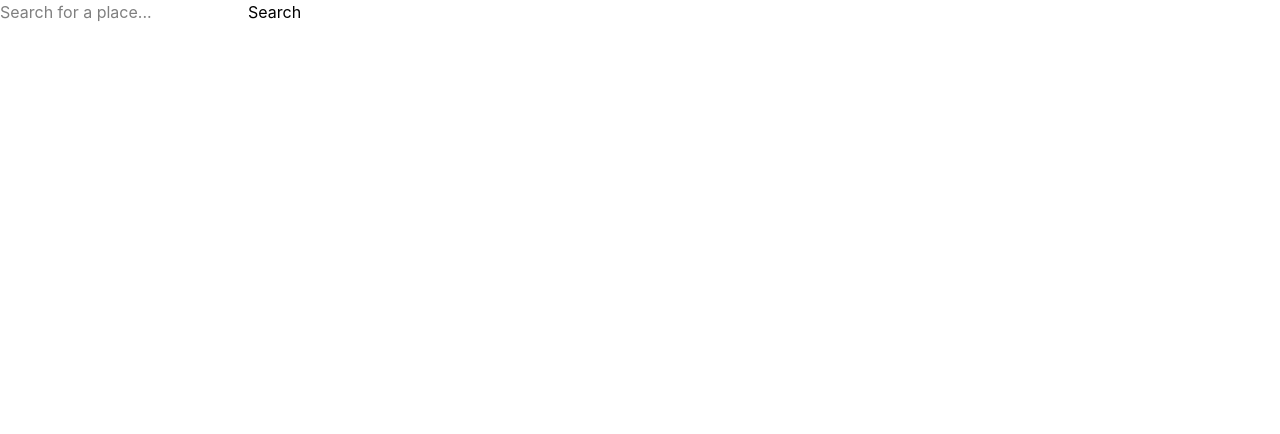
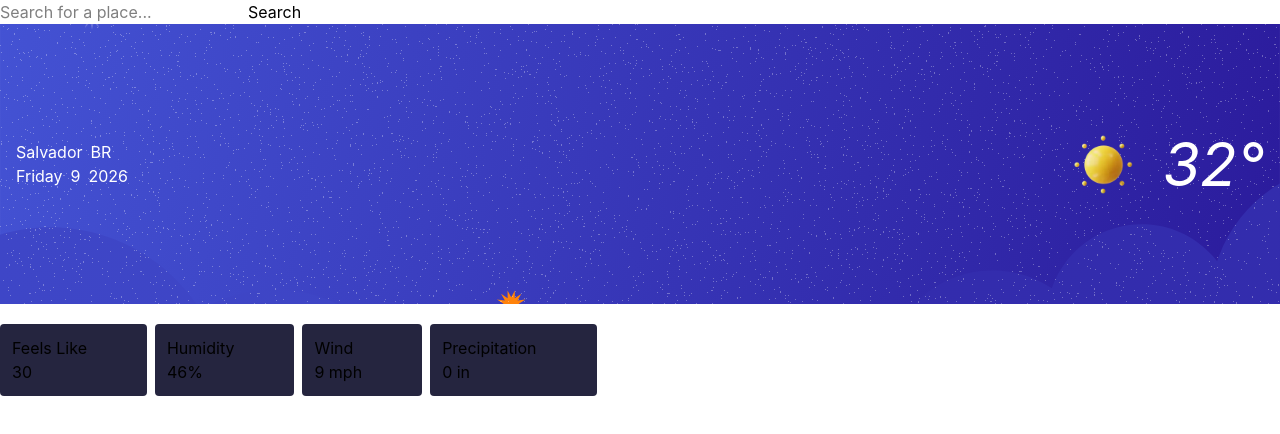
Before and after one commit to 1Helder/weather-app, a React (Vite) app: page / in a window 1280 px wide. Shown: the top 434 px of the page. Built offline with nearby package versions, Linux system fonts and the light colour scheme.

Commit message:
Criação do WeatherCard com dados provisórios

```diff
--- a/index.html
+++ b/index.html
@@ -4,7 +4,7 @@
     <meta charset="UTF-8" />
     <link rel="icon" type="image/svg+xml" href="/favicon.svg" />
     <meta name="viewport" content="width=device-width, initial-scale=1.0" />
-    <title>wheather-app</title>
+    <title>weather-app</title>
   </head>
   <body>
     <div id="root"></div>
--- a/src/App.jsx
+++ b/src/App.jsx
@@ -1,15 +1,31 @@
-import SearchBar from "./components/SearchBar"
-
+import SearchBar from "./components/SearchBar";
+import WeatherCard from "./components/WeatherCard";
 
 function App() {
+  const arrowFunction = (city) => {
+    console.log(city);
+  };
 
   return (
     // <div className="bg-blue-600 text-white">
     //   tailwind funcionando
     // </div>
-
-    <SearchBar/>
-  )
+    <div>
+      <SearchBar onSearch={arrowFunction} />
+      <WeatherCard
+        city="Salvador"
+        country="BR"
+        weather="32°"
+        weekDay="Friday"
+        monthDay={9}
+        year={2026}
+        feelsLike={30}
+        humidity="46%"
+        wind="9 mph"
+        precipitation="0 in"
+      />
+    </div>
+  );
 }
 
-export default App
+export default App;
--- /dev/null
+++ b/src/components/WeatherCard.jsx
@@ -0,0 +1,62 @@
+import React from 'react'
+import bgTodayLarge from '../assets/bg-today-large.svg'
+import iconSunny from '../assets/icon-sunny.webp'
+
+const WeatherCard = ({weather, city, country, weekDay, monthDay, year, feelsLike, humidity, wind, precipitation}) => {
+  return (
+    <div>
+      <div className=' flex items-center justify-between p-4 min-h-70 text-white bg-cover bg-center bg-no-repeat' style={{ backgroundImage: `url(${bgTodayLarge})` }}>
+
+        <div className='flex flex-col'>
+
+
+          <div className='flex flex-row gap-2'>
+            <div>{city}</div>
+            <div>{country}</div>
+
+          </div>
+
+          <div className='flex flex-row gap-2'>
+            <div>{weekDay}</div>
+            <div>{monthDay}</div>
+            <div>{year}</div>
+          </div>
+
+        </div>
+
+
+        <div className='italic text-6xl flex items-center'>
+          <img src={iconSunny} alt="iconSunny" className='h-30' />
+          {weather}
+        </div>
+
+      </div>
+
+      <div className='flex gap-2 mt-5'>
+        <div className='bg-[#25253F] rounded-sm p-3 pr-15'>
+          <p>Feels Like</p>
+          <p>{feelsLike}</p>
+        </div>
+
+        <div className='bg-[#25253F] rounded-sm p-3 pr-15'>
+          <p>Humidity</p>
+          <p>{humidity}</p>
+        </div>
+
+        <div className='bg-[#25253F] rounded-sm p-3 pr-15'>
+          <p>Wind</p>
+          <p>{wind}</p>
+        </div>
+
+        <div className='bg-[#25253F] rounded-sm p-3 pr-15'>
+          <p>Precipitation</p>
+          <p>{precipitation}</p>
+        </div>
+
+      </div>
+
+    </div>
+  )
+}
+
+export default WeatherCard
```
Also changed, not shown: src/assets/bg-today-large.svg (added), src/assets/icon-sunny.webp (added).
